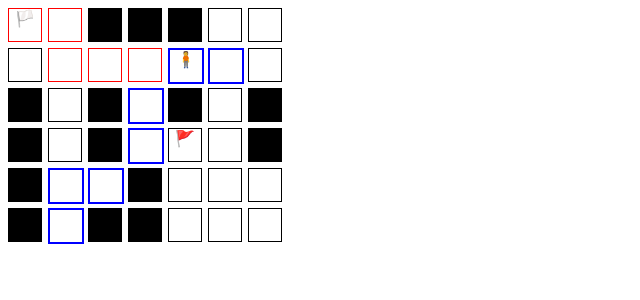
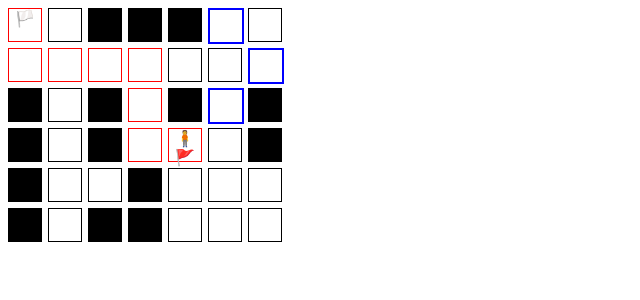
Before and after one commit to judgeou/maze-vite, a Vue app: page / in a window 1280 px wide. Shown: the top 300 px of the page, without its empty margins (0-640 px from the left). Built offline with nearby package versions, Linux system fonts and the light colour scheme.

Commit message:
修复边界问题和重复到达问题

```diff
--- a/src/maze.js
+++ b/src/maze.js
@@ -49,8 +49,8 @@ class NodeGraph {
   }
 
   getNode (x, y) {
-    let { nodes, width, matrix } = this
-    if (x >= 0 && y >= 0) {
+    let { nodes, width, height, matrix } = this
+    if (x >= 0 && y >= 0 && x < width && y < height) {
       let node = nodes[y * width + x]
       if (!node) {
         let value = matrix[y * width + x]
@@ -123,6 +123,7 @@ async function solveMaze (matrix, width, height, begin, end, cb = () => {}) {
     for (let node of current.nearNodes) {
       if (node.checked === false && node.value) {
         node.parent = current
+        node.checked = true
         nodeGraph.queue.push(node)
       }
     }
```
